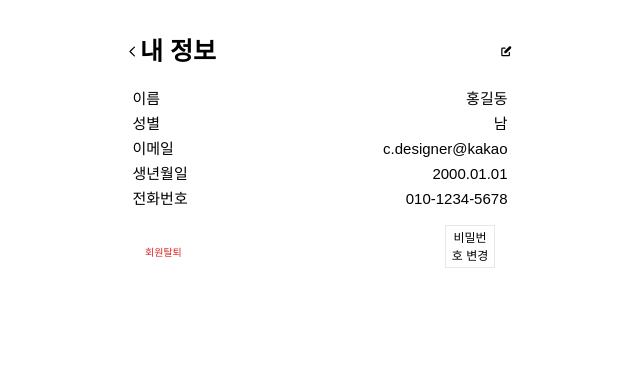
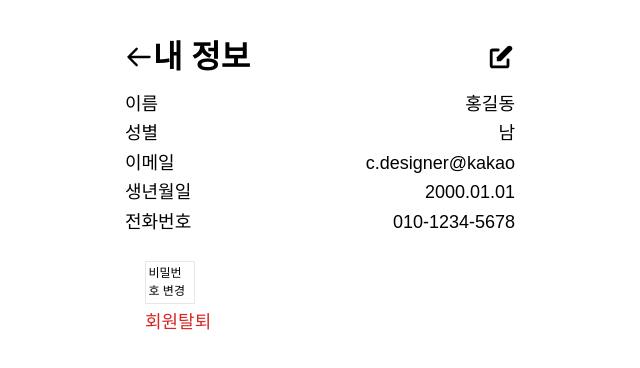
Before and after one commit to codestates/bodysign-frontend, a Next.js app in the folder client/: page /user/menu/info in a window 1280 px wide. Shown: the top 368 px of the page, without its empty margins (320-960 px from the left). Built offline with nearby package versions, Linux system fonts and the light colour scheme; no server answers.

Commit message:
유저 CSS 수정

```diff
--- a/client/src/pages/trainer/menu/info.tsx
+++ b/client/src/pages/trainer/menu/info.tsx
@@ -136,16 +136,16 @@ const TrainerInfo: NextPage = () => {
 					<div className="flex flex-col justify-between">
 						<div className="flex justify-between">
 							<span>이름</span>
-							<span className="font-thin">{data.trainer.userName}</span>
+							<span className="font-thin">{"data.trainer.userName"}</span>
 						</div>
 						<div className="flex justify-between mt-[0.4rem]">
 							<span>성별</span>
-							<span className="font-thin">{data.trainer.gender}</span>
+							<span className="font-thin">{"data.trainer.gender"}</span>
 						</div>
 						<div className="flex justify-between mt-[0.4rem]">
 							<span>이메일</span>
 							{!isModify ? (
-								<span className="font-thin">{data.trainer.email}</span>
+								<span className="font-thin">{"data.trainer.email"}</span>
 							) : (
 								<input
 									type="text"
@@ -162,14 +162,14 @@ const TrainerInfo: NextPage = () => {
 						<div className="flex justify-between mt-[0.4rem]">
 							<span>생년월일</span>
 							<span className="font-thin">
-								{data.trainer.birthDate.split('T')[0]}
+								{"data.trainer.birthDate.split('T')[0]"}
 							</span>
 						</div>
 						<div className="flex justify-between mt-[0.4rem]">
 							<span>전화번호</span>
 							{!isModify ? (
 								<span className="font-thin">
-									{data.trainer.phoneNumber}
+									{"data.trainer.phoneNumber"}
 								</span>
 							) : (
 								<input
--- a/client/src/pages/user/index.tsx
+++ b/client/src/pages/user/index.tsx
@@ -7,6 +7,7 @@ import Image from 'next/image'
 import axios from 'axios'
 import { userDataVar } from '../../graphql/vars'
 import { getCookies } from 'cookies-next'
+import BottomBar from '../../components/BottomBar'
 
 export const UserDocument = gql`
 	query User($id: Int!) {
@@ -158,6 +159,7 @@ const Main: NextPage = () => {
 					</div>
 				</div>
 			</div>
+			<BottomBar variant="User" />
 		</Layout>
 	)
 }
--- a/client/src/pages/user/menu/index.tsx
+++ b/client/src/pages/user/menu/index.tsx
@@ -2,25 +2,30 @@ import React, { useState } from 'react'
 import Link from 'next/link'
 import type { NextPage } from 'next'
 import Layout from '../../../components/Layout'
+import BottomBar from '../../../components/BottomBar'
 
 const Menu: NextPage = () => {
 	return (
 		<Layout>
-			<div className="font-IBM flex flex-col m-5 mx-4 my-5 text-[15px]">
-				<div className="font-IBM font-bold mb-5 text-[25px]">전체</div>
+			<div className="flex items-center justify-between">
+				<span className="flex text-[3.2rem]">
+					<div className="font-bold">전체</div>
+				</span>
+			</div>
+			<div className="mt-[2.4rem] text-[2rem]">
 				<Link
 					href="/user/menu/info"
 					passHref
 				>
-					<div className="flex items-center justify-between hover:bg-gray-100 font-IBM">
-						<li className="m-1 text-gray-400 list-none">내 정보</li>
+					<div className="flex items-center justify-between cursor-pointer">
+						<li className="text-[#9F9F9F] list-none">내 정보</li>
 						<svg
-							className="m-2 text-gray-400"
 							viewBox="0 0 15 15"
+							className="text-[#9F9F9F]"
 							fill="none"
 							xmlns="http://www.w3.org/2000/svg"
-							width="15"
-							height="15">
+							width="35"
+							height="35">
 							<path
 								d="M6.5 10.5l3-3-3-3"
 								stroke="currentColor"
@@ -32,15 +37,15 @@ const Menu: NextPage = () => {
 					href="/user/menu/inbody"
 					passHref
 				>
-					<div className="flex items-center justify-between hover:bg-gray-100 font-IBM">
-						<li className="m-1 text-gray-400 list-none">인바디</li>
+					<div className="flex items-center justify-between mt-[2.4rem] cursor-pointer">
+						<li className="text-[#9F9F9F] list-none">인바디</li>
 						<svg
-							className="m-2 text-gray-400"
 							viewBox="0 0 15 15"
+							className="text-[#9F9F9F]"
 							fill="none"
 							xmlns="http://www.w3.org/2000/svg"
-							width="15"
-							height="15">
+							width="35"
+							height="35">
 							<path
 								d="M6.5 10.5l3-3-3-3"
 								stroke="currentColor"
@@ -49,6 +54,7 @@ const Menu: NextPage = () => {
 					</div>
 				</Link>
 			</div>
+			<BottomBar variant="User" />
 		</Layout>
 	)
 }
--- a/client/src/pages/user/menu/info.tsx
+++ b/client/src/pages/user/menu/info.tsx
@@ -86,14 +86,14 @@ const Info: NextPage = () => {
 					/>
 				) : null}
 				<div className="flex items-center justify-between">
-						<span className="flex text-[25px]">
+						<span className="flex text-[3.2rem]">
 							<Link
 								href="/user/menu"
 								passHref
 							>
 							<svg
 								xmlns="http://www.w3.org/2000/svg"
-								className="self-center w-6 h-6 cursor-pointer"
+								className="self-center w-[2.8rem] h-[2.8rem] cursor-pointer"
 								fill="none"
 								viewBox="0 0 24 24"
 								stroke="currentColor">
@@ -101,7 +101,7 @@ const Info: NextPage = () => {
 									strokeLinecap="round"
 									strokeLinejoin="round"
 									strokeWidth={2}
-									d="M15 19l-7-7 7-7"
+									d="M10 19l-7-7m0 0l7-7m-7 7h18"
 								/>
 							</svg>
 						</Link>
@@ -112,15 +112,26 @@ const Info: NextPage = () => {
 						passHref
 					>
 						<span className="flex">
-							<svg xmlns="http://www.w3.org/2000/svg" className="h-5 w-5 mx-1" viewBox="0 0 20 20" fill="currentColor">
-							<path d="M17.414 2.586a2 2 0 00-2.828 0L7 10.172V13h2.828l7.586-7.586a2 2 0 000-2.828z" />
-							<path fillRule="evenodd" d="M2 6a2 2 0 012-2h4a1 1 0 010 2H4v10h10v-4a1 1 0 112 0v4a2 2 0 01-2 2H4a2 2 0 01-2-2V6z" clipRule="evenodd" />
+						<svg
+								xmlns="http://www.w3.org/2000/svg"
+								className="w-[2.8rem] h-[2.8rem]"
+								viewBox="0 0 20 20"
+								fill="currentColor"
+								onClick={async () => {
+									setIsmodify(true)
+								}}>
+								<path d="M17.414 2.586a2 2 0 00-2.828 0L7 10.172V13h2.828l7.586-7.586a2 2 0 000-2.828z" />
+								<path
+									fillRule="evenodd"
+									d="M2 6a2 2 0 012-2h4a1 1 0 010 2H4v10h10v-4a1 1 0 112 0v4a2 2 0 01-2 2H4a2 2 0 01-2-2V6z"
+									clipRule="evenodd"
+								/>
 							</svg>
 						</span>
 					</Link>
 				</div>
-				<div className="mt-4">
-					<div className="flex flex-col justify-between px-3 py-3">
+				<div className="mt-4 text-[1.8rem]">
+					<div className="flex flex-col justify-between">
 						<div className="flex justify-between">
 							<span>이름</span>
 							<span className="font-thin">{userInfo.name}</span>
@@ -141,15 +152,15 @@ const Info: NextPage = () => {
 							<span>전화번호</span>
 							<span className="font-thin">{userInfo.phone}</span>
 						</div>
-							<div className="flex-col mx-5 mt-4">
-								<button
+							<div className="bg-white flex z-[50] h-full flex-col p-[2rem] pb-[4rem] rounded-t-3xl text-[1.6rem]">
+								<div
 									onClick={changePasswordModal}
 									className="font-thin w-20 p-1 my-2 text-[12px] border float-right hover:bg-gray-50">
 									비밀번호 변경
-								</button>
+								</div>
 								<div
 									onClick={deleteUserHandler}
-									className="inline-block mt-10 text-[10px] text-red-600 hover:text-gray-400 hover:cursor-pointer">
+									className="text-[1.8rem] text-red-600 hover:text-gray-400 cursor-pointer">
 									회원탈퇴
 								</div>
 							</div>
--- a/client/src/pages/user/session/[date]/index.tsx
+++ b/client/src/pages/user/session/[date]/index.tsx
@@ -7,6 +7,7 @@ import dummydata from '../../../../../dummydata.json'
 import { deleteStateVar, modalVar } from '../../../../graphql/vars'
 import { gql, useQuery, useMutation } from '@apollo/client'
 import { useReactiveVar } from '@apollo/client'
+import BottomBar from '../../../../components/BottomBar'
 
 interface FormInput {
 	weight: string
@@ -46,7 +47,6 @@ const Detail: NextPage = () => {
 
 	if (loading) {
 	} else {
-		console.log(data.user.sessions[0].sessionExercises[0])
 	}
 
 	const exercises = [
@@ -295,6 +295,7 @@ const Detail: NextPage = () => {
 						</div>
 					</div>
 				) : null}
+				<BottomBar variant="User" />
 			</Layout>
 		</>
 	)
--- a/client/src/pages/user/session/index.tsx
+++ b/client/src/pages/user/session/index.tsx
@@ -3,6 +3,7 @@ import type { NextPage } from 'next'
 import Layout from '../../../components/Layout'
 import { gql, useQuery, useMutation, useReactiveVar } from '@apollo/client'
 import Link from 'next/link'
+import BottomBar from '../../../components/BottomBar'
 
 // TODO: 날짜, 요일, 시간 쪽을 클릭하면 e.target.children이 빈 배열로 나옴 -> 에러 발생
 // TODO: 세션 디테일 모달을 트레이너 참고해서 변경
@@ -48,7 +49,7 @@ const Session: NextPage = () => {
 		<Layout>
 			<div className="flex flex-col m-5 mx-4 my-5 font-IBM text-[15px]">
 				<>
-					<div className="text-[25px] mb-3 font-IBM font-bold">
+					<div className="text-[3.2rem] mb-3 font-IBM font-bold">
 						수업 기록
 					</div>
 					{sessionList.map((session, index) => (
@@ -57,7 +58,7 @@ const Session: NextPage = () => {
 							passHref
 							key={index}
 						>
-							<div className="border border-gray-300 rounded-2xl mb-2 hover:bg-gray-100 hover:cursor-pointer">
+							<div className="h-[7rem] flex justify-between items-center px-[2rem] mt-[0.8rem] border text-[1.8rem] rounded-full shadow-md bg-white">
 								<div className="inline-block p-1 mx-1 font-IBM font-medium">
 									{session.date}
 								</div>
@@ -70,6 +71,7 @@ const Session: NextPage = () => {
 					))}
 				</>
 			</div>
+			<BottomBar variant="User" />
 		</Layout>
 	)
 }
```
